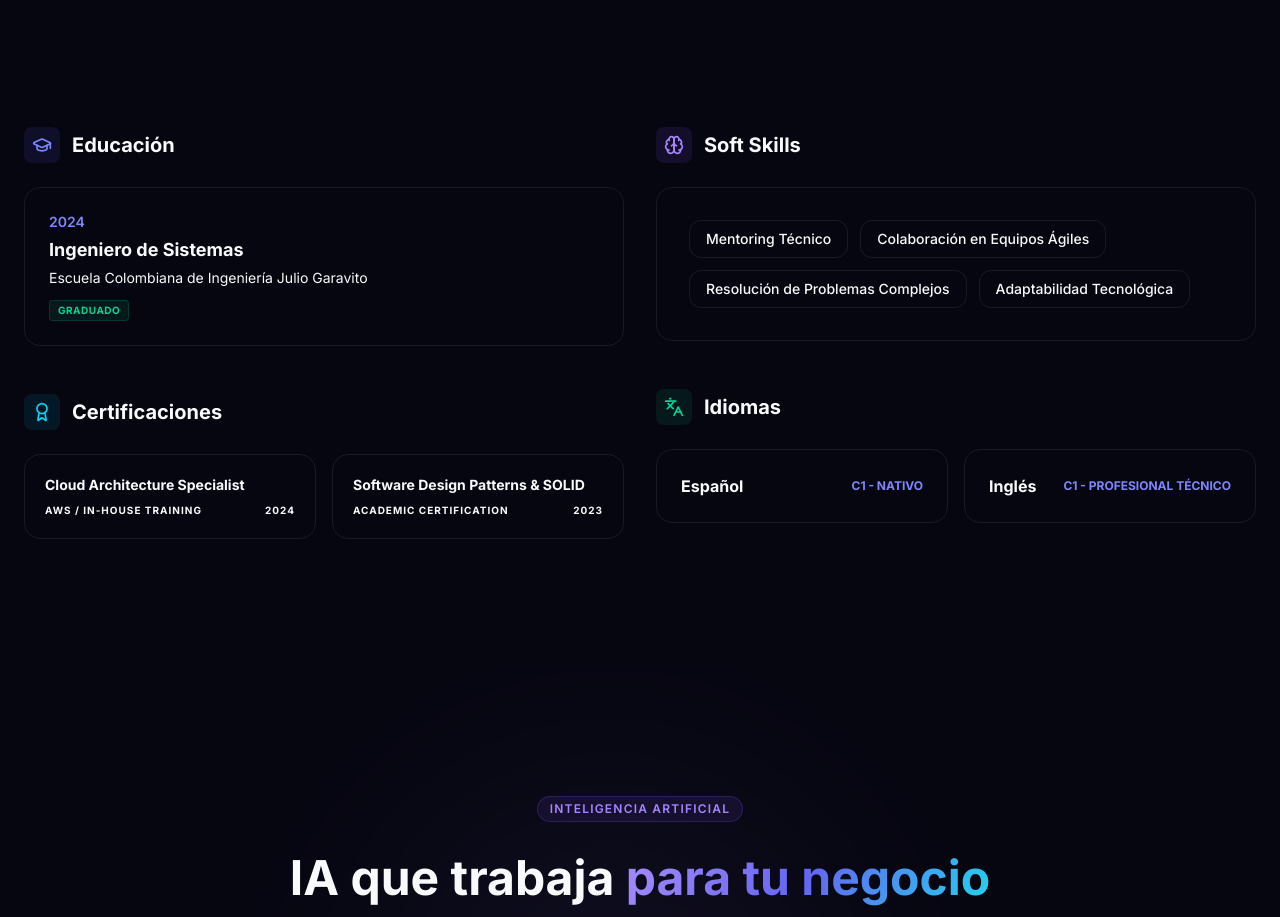
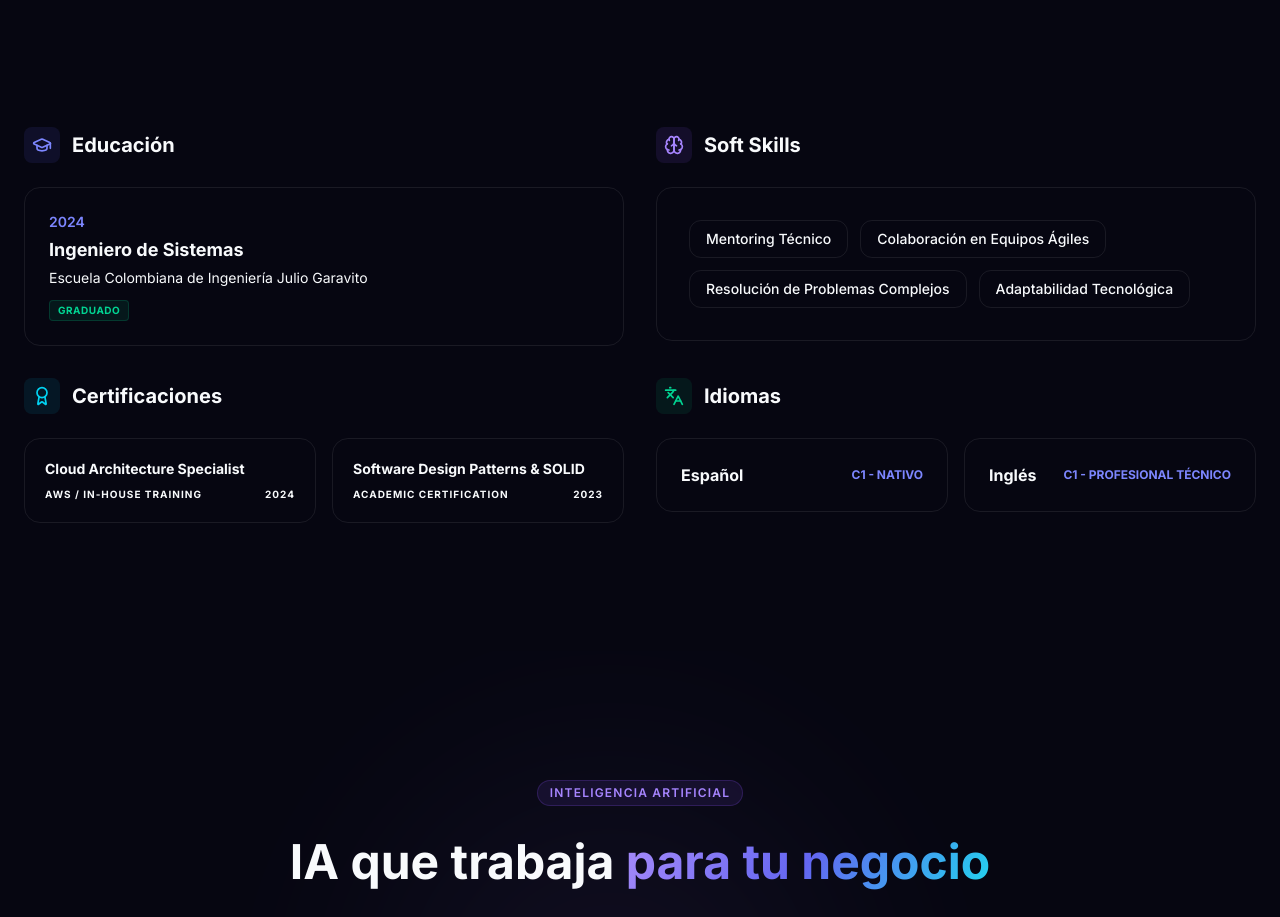
Before and after one commit to MIGUEL-MOTTA-U/portfolio, a React (Vite) app: page / in a window 1280 px wide. Shown: the part 4420-5337 px from the top of the page. Built offline with nearby package versions, Linux system fonts and the light colour scheme.

Commit message:
fix(center a div)

```diff
--- a/src/app/components/EducationCertifications.tsx
+++ b/src/app/components/EducationCertifications.tsx
@@ -20,8 +20,6 @@ export function EducationCertifications() {
       <div className="max-w-7xl mx-auto px-6">
         <div className="grid grid-cols-1 lg:grid-cols-2 gap-8">
 
-          {/* Education & Certs */}
-          <div className="space-y-8">
           {showEducation && (
             <motion.div
               initial={{ opacity: 0, y: 20 }}
@@ -52,35 +50,6 @@ export function EducationCertifications() {
             </motion.div>
           )}
 
-            {showCerts && (
-              <motion.div
-                initial={{ opacity: 0, y: 20 }}
-                animate={inView ? { opacity: 1, y: 0 } : {}}
-                transition={{ duration: 0.5, delay: 0.2 }}
-              >
-                <div className="flex items-center gap-3 mb-6 mt-12">
-                  <div className="p-2 rounded-lg bg-cyan-500/10 text-cyan-400">
-                    <Award className="w-5 h-5" />
-                  </div>
-                  <h3 className="text-xl font-bold text-foreground">Certificaciones</h3>
-                </div>
-                <div className="grid grid-cols-1 sm:grid-cols-2 gap-4">
-                  {sections.certifications.items.map((cert, i) => (
-                    <div key={i} className="p-5 rounded-2xl bg-card border border-border flex flex-col justify-between">
-                      <h4 className="text-sm font-bold text-foreground mb-2">{cert.name}</h4>
-                      <div className="flex justify-between items-center text-[10px] text-muted-foreground uppercase font-bold tracking-widest">
-                        <span>{cert.issuer}</span>
-                        <span>{cert.year}</span>
-                      </div>
-                    </div>
-                  ))}
-                </div>
-              </motion.div>
-            )}
-          </div>
-
-          {/* Soft Skills & Languages */}
-          <div className="space-y-8">
           {showSoftSkills && (
             <motion.div
               initial={{ opacity: 0, y: 20 }}
@@ -108,13 +77,39 @@ export function EducationCertifications() {
             </motion.div>
           )}
 
+          {showCerts && (
+            <motion.div
+              initial={{ opacity: 0, y: 20 }}
+              animate={inView ? { opacity: 1, y: 0 } : {}}
+              transition={{ duration: 0.5, delay: 0.2 }}
+            >
+              <div className="flex items-center gap-3 mb-6">
+                <div className="p-2 rounded-lg bg-cyan-500/10 text-cyan-400">
+                  <Award className="w-5 h-5" />
+                </div>
+                <h3 className="text-xl font-bold text-foreground">Certificaciones</h3>
+              </div>
+              <div className="grid grid-cols-1 sm:grid-cols-2 gap-4">
+                {sections.certifications.items.map((cert, i) => (
+                  <div key={i} className="p-5 rounded-2xl bg-card border border-border flex flex-col justify-between">
+                    <h4 className="text-sm font-bold text-foreground mb-2">{cert.name}</h4>
+                    <div className="flex justify-between items-center text-[10px] text-muted-foreground uppercase font-bold tracking-widest">
+                      <span>{cert.issuer}</span>
+                      <span>{cert.year}</span>
+                    </div>
+                  </div>
+                ))}
+              </div>
+            </motion.div>
+          )}
+
           {showLanguages && (
             <motion.div
               initial={{ opacity: 0, y: 20 }}
               animate={inView ? { opacity: 1, y: 0 } : {}}
               transition={{ duration: 0.5, delay: 0.4 }}
             >
-                <div className="flex items-center gap-3 mb-6 mt-12">
+              <div className="flex items-center gap-3 mb-6">
                 <div className="p-2 rounded-lg bg-emerald-500/10 text-emerald-400">
                   <Languages className="w-5 h-5" />
                 </div>
@@ -130,7 +125,6 @@ export function EducationCertifications() {
               </div>
             </motion.div>
           )}
-          </div>
 
         </div>
       </div>
```
Lines whose indentation alone changed are shown as unchanged.
